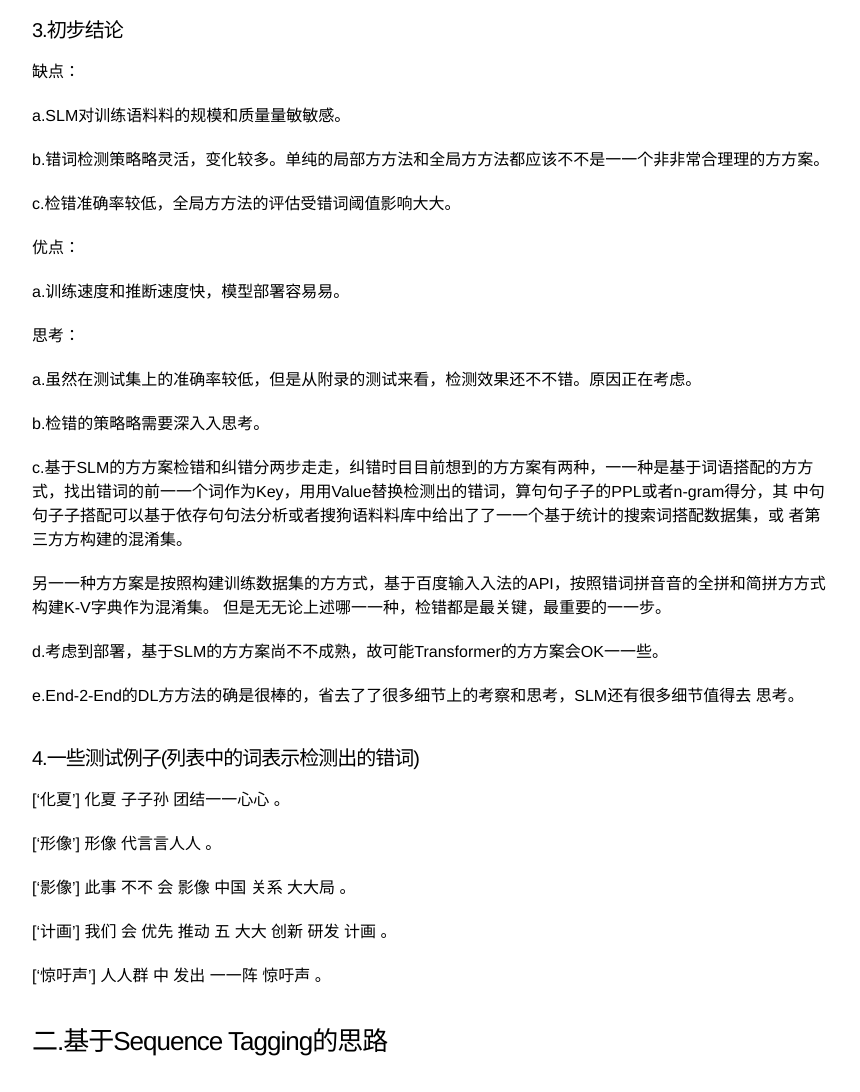
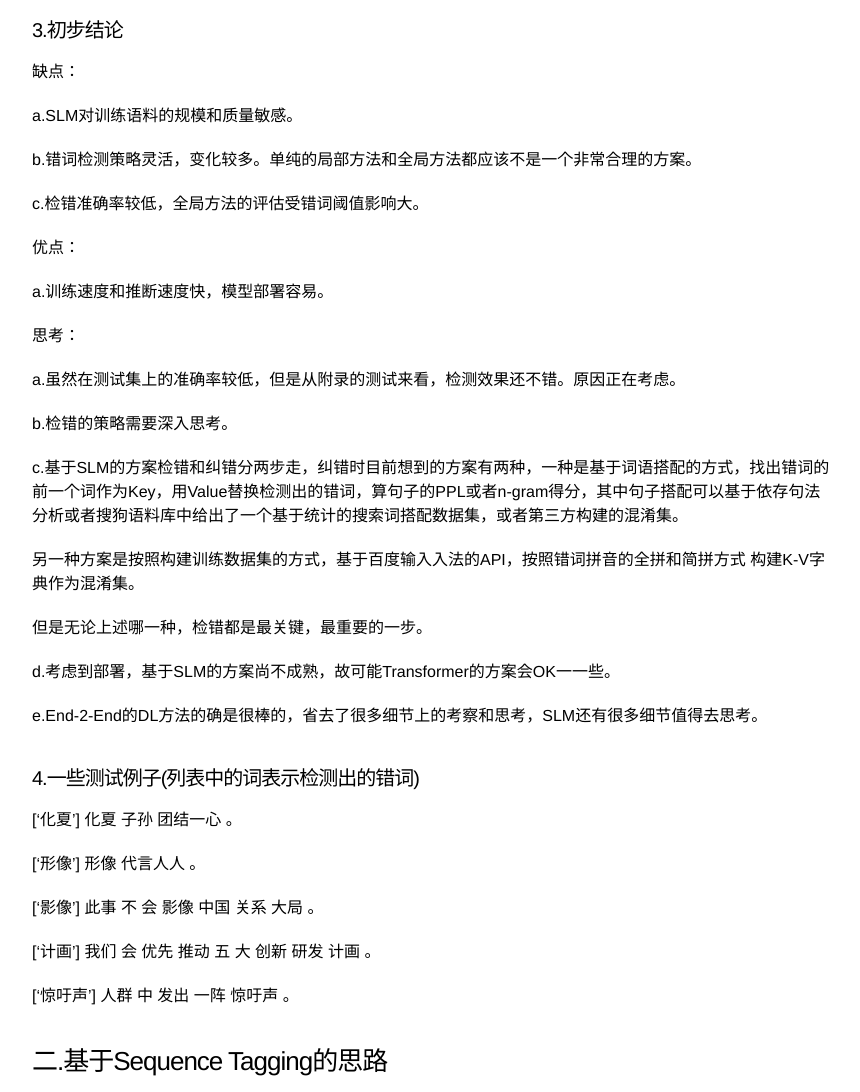
Before and after one commit to zhpmatrix/zhpmatrix.github.io, a Jekyll site: the page built from _posts/2018-12-17-chinese-spell-checker.md, in a window 1280 px wide and 1400 px high, scrolled down 1267 px. Shown: the part 153-1245 px from the top of the window, without its empty margins (208-1068 px from the left). Built offline with Jekyll 4.4.1, drawn with Linux system fonts in a browser that asks for light colours; comment, search, counter and statistics services are not loaded.

Commit message:
update blog

```diff
--- a/_posts/2018-12-17-chinese-spell-checker.md
+++ b/_posts/2018-12-17-chinese-spell-checker.md
@@ -26,45 +26,45 @@ mathjax: true
 
 缺点：
 
-a.SLM对训练语料料的规模和质量量敏敏感。
+a.SLM对训练语料的规模和质量敏感。
 
-b.错词检测策略略灵活，变化较多。单纯的局部⽅方法和全局⽅方法都应该不不是⼀一个⾮非常合理理的⽅方案。
+b.错词检测策略灵活，变化较多。单纯的局部⽅法和全局方法都应该不是一个⾮常合理的方案。
 
-c.检错准确率较低，全局⽅方法的评估受错词阈值影响⼤大。
+c.检错准确率较低，全局⽅法的评估受错词阈值影响大。
 
 
 优点：
 
-a.训练速度和推断速度快，模型部署容易易。
+a.训练速度和推断速度快，模型部署容易。
 
 
 思考：
 
-a.虽然在测试集上的准确率较低，但是从附录的测试来看，检测效果还不不错。原因正在考虑。
+a.虽然在测试集上的准确率较低，但是从附录的测试来看，检测效果还不错。原因正在考虑。
 
-b.检错的策略略需要深⼊入思考。
+b.检错的策略需要深入思考。
 
+c.基于SLM的⽅案检错和纠错分两步走，纠错时目前想到的⽅案有两种，⼀种是基于词语搭配的⽅式，找出错词的前⼀个词作为Key，用Value替换检测出的错词，算句子的PPL或者n-gram得分，其中句子搭配可以基于依存句法分析或者搜狗语料库中给出了一个基于统计的搜索词搭配数据集，或者第三⽅构建的混淆集。
 
-c.基于SLM的⽅方案检错和纠错分两步⾛走，纠错时⽬目前想到的⽅方案有两种，⼀一种是基于词语搭配的⽅方 式，找出错词的前⼀一个词作为Key，⽤用Value替换检测出的错词，算句句⼦子的PPL或者n-gram得分，其 中句句⼦子搭配可以基于依存句句法分析或者搜狗语料料库中给出了了⼀一个基于统计的搜索词搭配数据集，或 者第三⽅方构建的混淆集。
+另⼀种⽅案是按照构建训练数据集的方式，基于百度输⼊入法的API，按照错词拼音的全拼和简拼方式 构建K-V字典作为混淆集。
 
-另⼀一种⽅方案是按照构建训练数据集的⽅方式，基于百度输⼊入法的API，按照错词拼⾳音的全拼和简拼⽅方式 构建K-V字典作为混淆集。
- 但是⽆无论上述哪⼀一种，检错都是最关键，最重要的⼀一步。
+但是无论上述哪一种，检错都是最关键，最重要的一步。
 
-d.考虑到部署，基于SLM的⽅方案尚不不成熟，故可能Transformer的⽅方案会OK⼀一些。
+d.考虑到部署，基于SLM的方案尚不成熟，故可能Transformer的方案会OK⼀一些。
 
-e.End-2-End的DL⽅方法的确是很棒的，省去了了很多细节上的考察和思考，SLM还有很多细节值得去 思考。
+e.End-2-End的DL⽅法的确是很棒的，省去了很多细节上的考察和思考，SLM还有很多细节值得去思考。
 
 #### 4.一些测试例子(列表中的词表示检测出的错词)
 
-['化夏'] 化夏 ⼦子孙 团结⼀一⼼心 。
+['化夏'] 化夏 ⼦孙 团结一心 。
 
-['形像'] 形像 代⾔言⼈人 。
+['形像'] 形像 代⾔⼈人 。
 
-['影像'] 此事 不不 会 影像 中国 关系 ⼤大局 。
+['影像'] 此事 不 会 影像 中国 关系 ⼤局 。
 
-['计画'] 我们 会 优先 推动 五 ⼤大 创新 研发 计画 。
+['计画'] 我们 会 优先 推动 五 大 创新 研发 计画 。
 
-['惊吁声'] ⼈人群 中 发出 ⼀一阵 惊吁声 。
+['惊吁声'] ⼈群 中 发出 一阵 惊吁声 。
 
 ### 二.基于Sequence Tagging的思路
 
```
